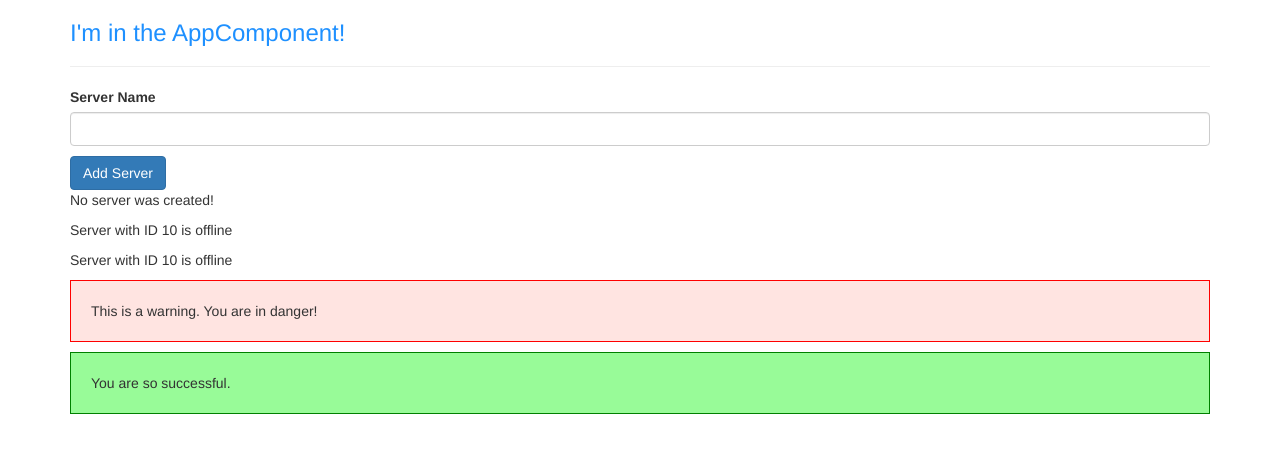
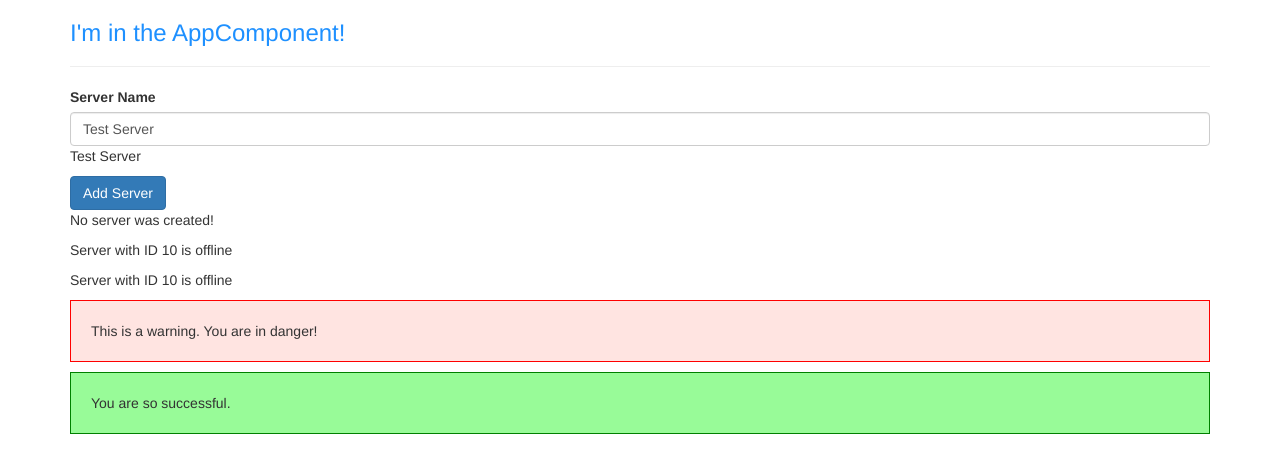
Before and after one commit to mkhira2/first-angular-app, an Angular app: page / in a window 1280 px wide. Shown: the top 472 px of the page. Built offline with nearby package versions, Linux system fonts and the light colour scheme.

Commit message:
using two way data binding for test server

```diff
--- a/src/app/servers/servers.component.html
+++ b/src/app/servers/servers.component.html
@@ -2,7 +2,7 @@
 <input
     type="text"
     class="form-control"
-    (input) ="onUpdateServerName($event)">
+    [(ngModel)]="serverName">
 <p>{{ serverName }}</p>
 <button
     class="btn btn-primary"
--- a/src/app/servers/servers.component.ts
+++ b/src/app/servers/servers.component.ts
@@ -12,7 +12,7 @@ import { Component, OnInit, ViewEncapsulation } from '@angular/core';
 export class ServersComponent implements OnInit {
   allowNewServer = false;
   serverCreationStatus = "No server was created!";
-  serverName = '';
+  serverName = 'Test Server';
 
   constructor() {
     setTimeout(() => {
@@ -26,9 +26,4 @@ export class ServersComponent implements OnInit {
   onCreateServer() {
     this.serverCreationStatus = "Server was created!";
   }
-
-  onUpdateServerName(event: Event) {
-    this.serverName = (<HTMLInputElement>event.target).value;
-  }
-
 }
```
